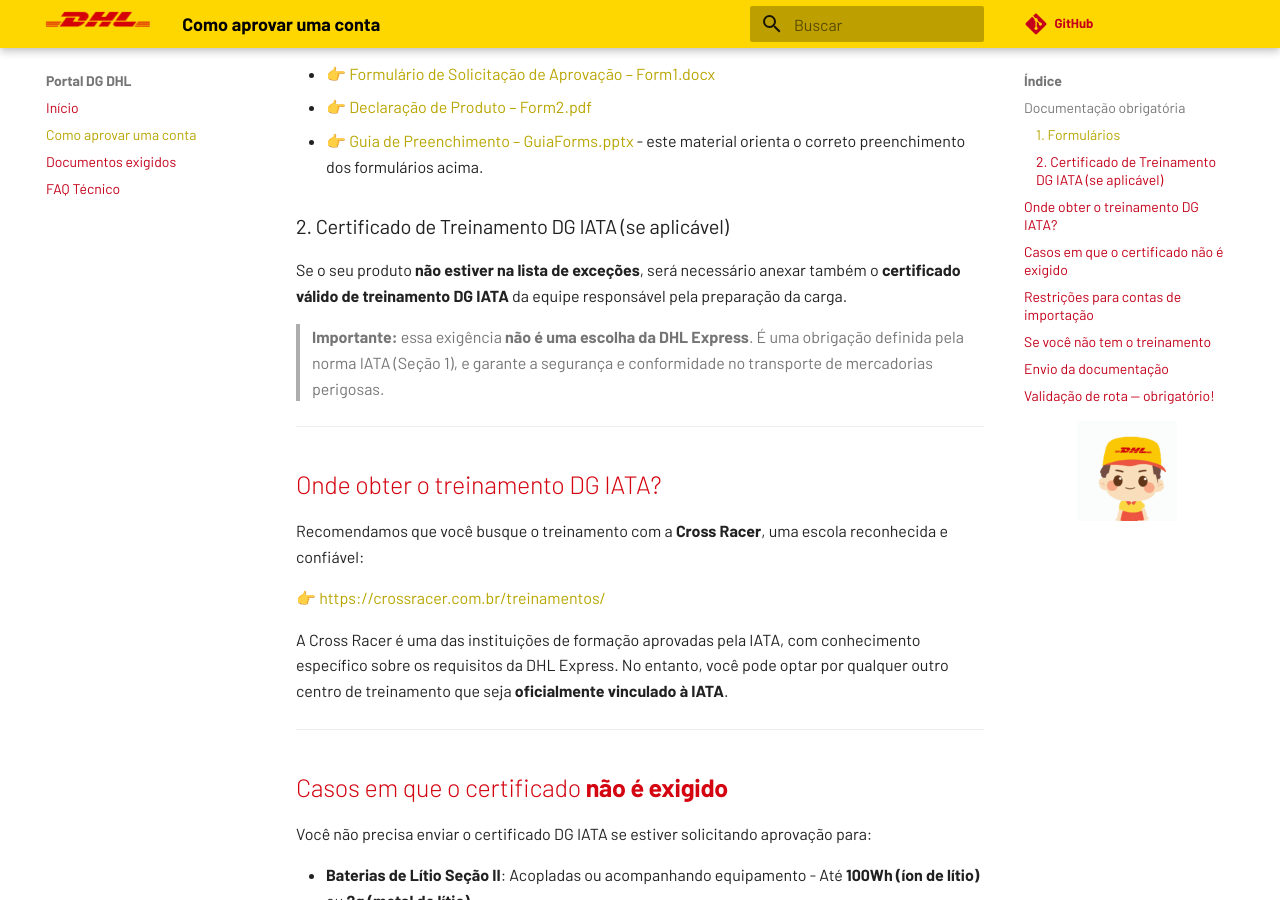
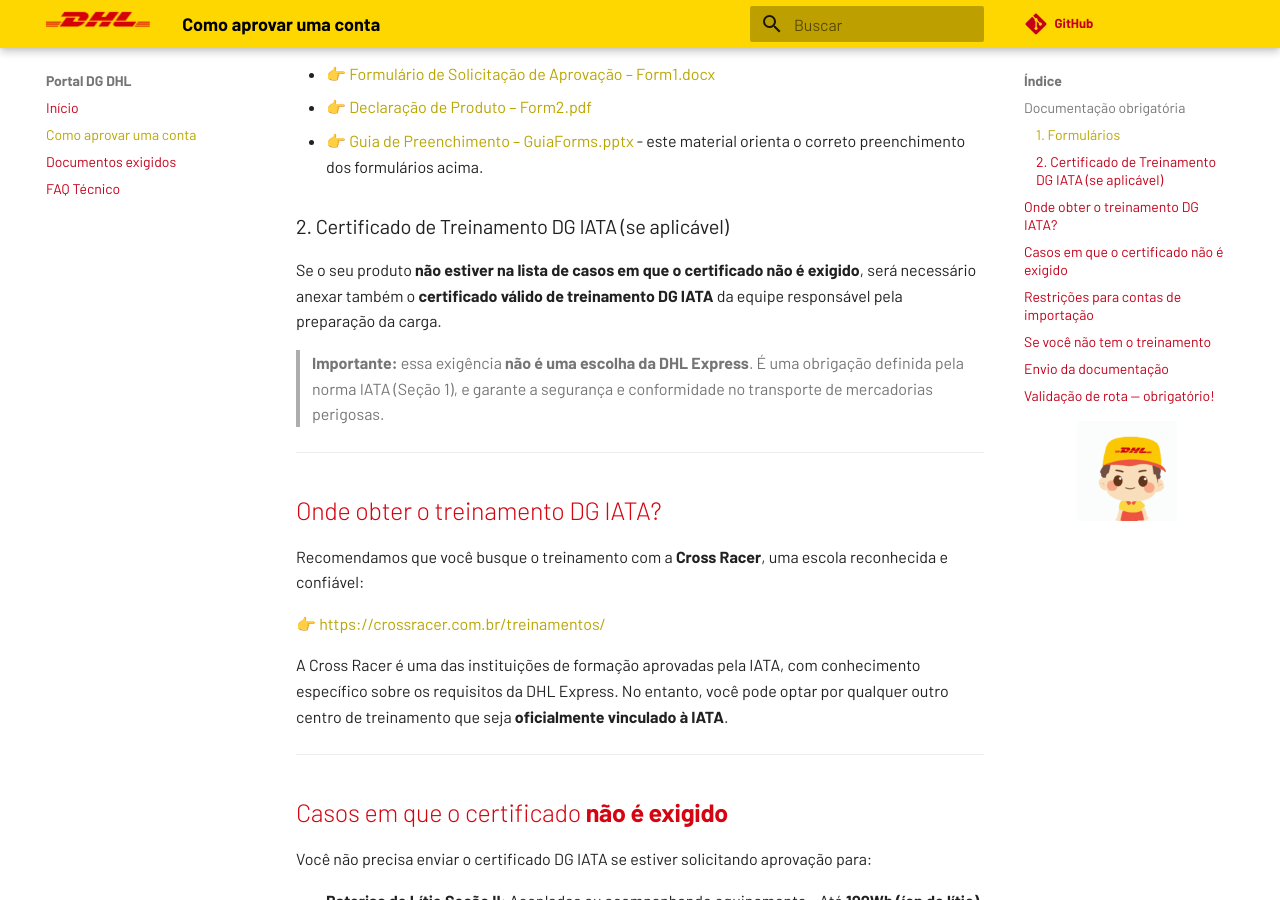
Before and after one commit to portaldangerousgoods/dpdhl, an MkDocs documentation site: the page built from docs/aprovacao.md, in a window 1280 px wide and 900 px high, scrolled down 525 px. Built offline with MkDocs 1.6.1 and Material for MkDocs 9.7.7, drawn with Linux system fonts in a browser that asks for light colours; comment, search, counter and statistics services are not loaded.

Commit message:
Update aprovacao.md

```diff
--- a/docs/aprovacao.md
+++ b/docs/aprovacao.md
@@ -18,7 +18,7 @@
 
 ### 2. Certificado de Treinamento DG IATA (se aplicável)
 
-Se o seu produto **não estiver na lista de exceções**, será necessário anexar também o **certificado válido de treinamento DG IATA** da equipe responsável pela preparação da carga.
+Se o seu produto **não estiver na lista de casos em que o certificado não é exigido**, será necessário anexar também o **certificado válido de treinamento DG IATA** da equipe responsável pela preparação da carga.
 
 > **Importante:** essa exigência **não é uma escolha da DHL Express**. É uma obrigação definida pela norma IATA (Seção 1), e garante a segurança e conformidade no transporte de mercadorias perigosas.
 
```
